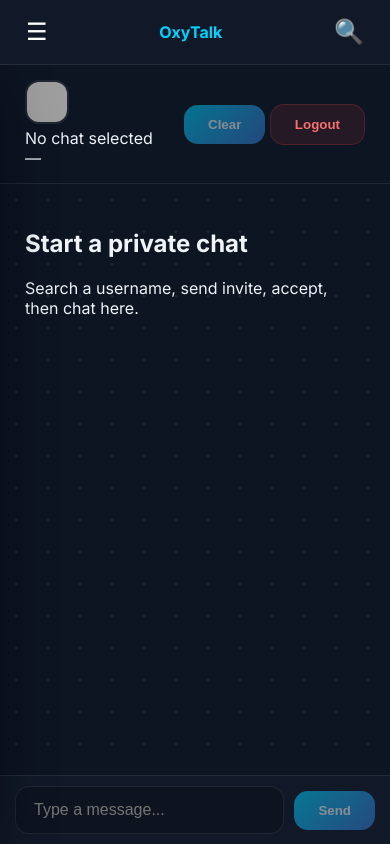
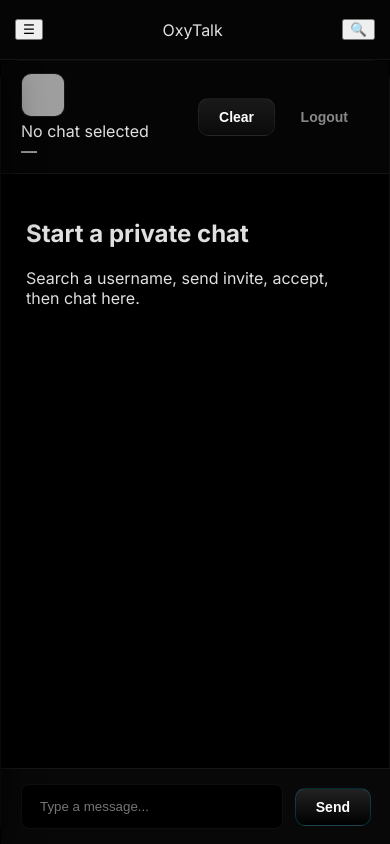
Before and after one commit to kuldeep24bca/oxytalk, a website: page public/chat.html in a window 390 px wide. Drawn offline with nearby package versions, Linux system fonts and the light colour scheme; no server answers; sample sign-in values are in the browser's storage; grey boxes are pictures that could not be loaded.

Commit message:
Revamp UI styles for OxyTalk application
Updated the UI styles for the OxyTalk application to reflect a new color scheme and layout adjustments, enhancing the overall aesthetic and usability.

```diff
--- a/public/style.css
+++ b/public/style.css
@@ -1,27 +1,33 @@
 /* ===============================
-   OxyTalk – Final Master UI
-   (Auth + Chat + Mobile Fix)
+   OxyTalk – Obsidian Stealth UI
+   (Deep Charcoal & Matte Black)
    ================================ */
 
 @import url('https://fonts.googleapis.com/css2?family=Inter:wght@300;400;500;600;700&display=swap');
 
 :root {
-  --bg: #060912;
-  --panel: rgba(17, 25, 40, 0.75);
-  --panel-solid: #111928;
-  --accent: #00d2ff;
-  --brand: linear-gradient(135deg, #00d2ff 0%, #3a7bd5 100%);
-  --text: #f0f4f8;
-  --muted: #94a3b8;
-  --line: rgba(255, 255, 255, 0.08);
-  --glass: rgba(255, 255, 255, 0.03);
-  --radius-xl: 24px;
-  --radius-lg: 16px;
-  --font: 'Inter', system-ui, -apple-system, sans-serif;
-  --transition: all 0.3s cubic-bezier(0.4, 0, 0.2, 1);
+  /* Obsidian Color Palette */
+  --bg: #000000;                /* Pure Black Base */
+  --panel: #050505;             /* Elevated Black */
+  --panel-solid: #080808;       /* Deep Charcoal */
+  --accent: #00d2ff;            /* Keep only for tiny status indicators */
+
+  /* Buttons: Fade Dark Black */
+  --btn-bg: linear-gradient(180deg, #1a1a1a 0%, #0a0a0a 100%);
+  --btn-hover: linear-gradient(180deg, #252525 0%, #151515 100%);
+
+  --text: #e0e0e0;
+  --muted: #666666;
+  --line: rgba(255, 255, 255, 0.06); /* Ultra-thin outline */
+
+  --shadow-lg: 0 10px 40px rgba(0, 0, 0, 0.8);
+  --radius-xl: 20px;
+  --radius-lg: 12px;
+  --font: 'Inter', system-ui, sans-serif;
+  --transition: all 0.25s cubic-bezier(0.4, 0, 0.2, 1);
 }
 
-/* Base Reset - FIX: Use 100dvh for mobile address bar compatibility */
+/* Base Reset */
 * { box-sizing: border-box; -webkit-font-smoothing: antialiased; }
 html, body {
   height: 100%;
@@ -35,128 +41,135 @@ html, body {
 }
 
 .hidden { display: none !important; }
-.top-bar, .top-search { display: none; } /* Hidden on PC */
+.top-bar, .top-search { display: none; }
 
-/* Animated Background */
+/* Subdued grid background */
 body::before {
   content: ""; position: fixed; top: 0; left: 0; right: 0; bottom: 0;
-  background: radial-gradient(circle at 10% 20%, rgba(0, 210, 255, 0.06) 0%, transparent 40%),
-              radial-gradient(circle at 90% 80%, rgba(58, 123, 213, 0.06) 0%, transparent 40%);
+  background-image: radial-gradient(rgba(255,255,255,0.02) 1px, transparent 1px);
+  background-size: 30px 30px;
   z-index: -1;
 }
 
 /* ===============================
-   AUTH LAYOUT (Login/Register)
+   AUTH & SHARED COMPONENTS
    ================================ */
-.auth-wrap {
-  height: 100dvh;
-  display: flex;
-  align-items: center;
-  justify-content: center;
-  padding: 20px;
-  overflow-y: auto;
+.auth-card, .panel {
+  background: var(--panel);
+  border: 1px solid var(--line);
+  border-radius: var(--radius-xl);
+  box-shadow: var(--shadow-lg);
 }
-.auth-card {
-  background: var(--panel);
-  backdrop-filter: blur(20px);
-  border: 1px solid var(--line);
-  padding: 40px;
-  border-radius: var(--radius-xl);
-  width: 100%;
-  max-width: 420px;
-  box-shadow: var(--shadow-lg);
-  animation: fadeIn 0.6s ease-out;
+
+.avatar {
+  width: 44px; height: 44px; border-radius: 10px;
+  object-fit: cover; border: 1px solid var(--line);
+  background: #0a0a0a;
 }
-.brand { display: flex; align-items: center; gap: 15px; margin-bottom: 30px; }
-.brand .logo {
-  width: 50px; height: 50px; background: var(--brand);
-  display: flex; align-items: center; justify-content: center;
-  border-radius: 15px; font-size: 24px; font-weight: 800; color: white;
+
+.input {
+  width: 100%; background: #030303;
+  border: 1px solid var(--line); color: #fff;
+  padding: 14px 18px; border-radius: 12px;
+  outline: none; transition: var(--transition);
 }
-.brand h1 { font-size: 24px; margin: 0; letter-spacing: -0.5px; }
-.brand p { margin: 0; font-size: 13px; color: var(--muted); }
-.auth-title { font-size: 20px; font-weight: 700; margin-bottom: 25px; }
-.field { margin-bottom: 20px; }
-.field label { display: block; margin-bottom: 8px; font-size: 13px; color: var(--muted); font-weight: 500; }
-.auth-row { margin-top: 25px; display: flex; gap: 10px; justify-content: center; align-items: center; }
-.small { font-size: 14px; color: var(--muted); text-decoration: none; transition: 0.2s; }
-a.small:hover { color: var(--accent); }
+.input:focus { border-color: #333; background: #000; }
+
+/* FADE DARK BLACK BUTTONS */
+.btn {
+  display: inline-flex; align-items: center; justify-content: center;
+  gap: 8px; border: 1px solid var(--line);
+  background: var(--btn-bg); color: #fff;
+  padding: 10px 20px; border-radius: 10px;
+  cursor: pointer; font-weight: 600; font-size: 14px;
+  transition: var(--transition);
+}
+.btn:hover { background: var(--btn-hover); border-color: #444; }
+.btn:active { transform: scale(0.98); }
+
+/* Custom Send Button - Highlighted subtle shade */
+#sendBtn, .btn.primary {
+    background: linear-gradient(180deg, #222 0%, #000 100%);
+    border-color: rgba(0, 210, 255, 0.2); /* Very faint cyan hint */
+}
+
+.btn.logout { color: #888; border-color: transparent; background: transparent; }
+.btn.logout:hover { color: #ff4b5c; background: rgba(255, 75, 92, 0.05); }
 
 /* ===============================
-   CHAT APP LAYOUT
+   CHAT LAYOUT
    ================================ */
-.app { height: 100dvh; padding: 25px; display: flex; flex-direction: column; max-width: 1600px; margin: 0 auto; }
-.shell { flex: 1; display: grid; grid-template-columns: 360px 1fr; gap: 20px; height: 100%; overflow: hidden; }
-.panel { background: var(--panel); backdrop-filter: blur(15px); border: 1px solid var(--line); border-radius: var(--radius-xl); display: flex; flex-direction: column; box-shadow: 0 20px 50px rgba(0, 0, 0, 0.4); overflow: hidden; }
+.app { height: 100dvh; padding: 20px; display: flex; flex-direction: column; max-width: 1500px; margin: 0 auto; }
+.shell { flex: 1; display: grid; grid-template-columns: 300px 1fr; gap: 15px; height: 100%; overflow: hidden; }
 
-/* Components */
-.avatar { width: 44px; height: 44px; border-radius: 14px; object-fit: cover; border: 2px solid var(--line); }
-.input { width: 100%; background: rgba(0, 0, 0, 0.2); border: 1px solid var(--line); color: var(--text); padding: 14px 18px; border-radius: 14px; outline: none; font-size: 16px; transition: var(--transition); }
-.input:focus { border-color: var(--accent); background: rgba(0, 0, 0, 0.3); }
+/* Sidebar Shading */
+.sidebar-top { padding: 15px; border-bottom: 1px solid var(--line); display: flex; align-items: center; gap: 12px; }
+.section h3 { padding: 15px 15px 5px; font-size: 10px; font-weight: 800; text-transform: uppercase; color: var(--muted); letter-spacing: 1.5px; }
+.searchbar { padding: 5px 15px 15px; display: flex; gap: 6px; }
 
-.btn { display: inline-flex; align-items: center; justify-content: center; gap: 8px; border: 0; background: var(--brand); color: white; padding: 12px 24px; border-radius: 14px; cursor: pointer; font-weight: 600; transition: var(--transition); }
-.btn:hover { opacity: 0.9; transform: translateY(-1px); }
-.btn:disabled { opacity: 0.5; cursor: not-allowed; }
-.btn.logout { background: rgba(239, 68, 68, 0.1); color: #f87171; border: 1px solid rgba(239, 68, 68, 0.2); }
+.chat-item {
+  display: flex; align-items: center; gap: 12px; padding: 10px 15px; margin: 2px 10px;
+  border-radius: 10px; cursor: pointer; transition: 0.2s; border: 1px solid transparent;
+}
+.chat-item:hover { background: #0c0c0c; border-color: var(--line); }
 
-/* Sidebar List */
-.sidebar-top { padding: 20px; border-bottom: 1px solid var(--line); display: flex; align-items: center; gap: 14px; }
-.section h3 { padding: 20px 20px 10px; font-size: 11px; font-weight: 700; text-transform: uppercase; color: var(--muted); letter-spacing: 1.5px; margin: 0; }
-.searchbar { padding: 0 20px 15px; display: flex; gap: 8px; }
-.chat-item { display: flex; align-items: center; gap: 14px; padding: 12px 16px; margin: 4px 12px; border-radius: var(--radius-lg); cursor: pointer; transition: var(--transition); }
-.chat-item:hover { background: var(--glass); }
+/* Main Chat Area */
+.main { display: flex; flex-direction: column; height: 100%; background: #000; }
+.main-top { padding: 12px 20px; border-bottom: 1px solid var(--line); display: flex; align-items: center; justify-content: space-between; background: #050505; }
 
-/* Main Chat Panel - FIX: Use flex to keep composer at the absolute bottom */
-.main { display: flex; flex-direction: column; height: 100%; }
-.main-top { padding: 15px 25px; border-bottom: 1px solid var(--line); display: flex; align-items: center; justify-content: space-between; flex-shrink: 0; }
-.messages { flex: 1; overflow-y: auto; padding: 25px; display: flex; flex-direction: column; gap: 16px; background-image: radial-gradient(var(--line) 1px, transparent 1px); background-size: 32px 32px; }
-.composer { padding: 15px 25px; border-top: 1px solid var(--line); display: flex; gap: 15px; align-items: center; background: rgba(0, 0, 0, 0.1); flex-shrink: 0; }
-.composer .input { flex: 1; }
+.messages {
+  flex: 1; overflow-y: auto; padding: 25px;
+  display: flex; flex-direction: column; gap: 12px;
+  background: #000;
+}
 
-.bubble { max-width: 65%; padding: 14px 18px; font-size: 15px; line-height: 1.5; animation: slideUp 0.3s ease-out; }
-.bubble:not(.me) { align-self: flex-start; background: var(--panel-solid); color: var(--text); border-radius: 18px 18px 18px 4px; border: 1px solid var(--line); }
-.bubble.me { align-self: flex-end; background: var(--brand); color: white; border-radius: 18px 18px 4px 18px; }
+/* MESSAGES SHADING & OUTLINES */
+.bubble {
+  max-width: 60%; padding: 12px 16px; font-size: 14px;
+  line-height: 1.6; border: 1px solid var(--line);
+  animation: slideUp 0.2s ease-out;
+}
+
+/* Other person's message - Deep Charcoal */
+.bubble:not(.me) {
+  align-self: flex-start;
+  background: #0d0d0d;
+  color: #ccc;
+  border-radius: 14px 14px 14px 2px;
+}
+
+/* My message - Slightly Lighter Charcoal with subtle highlight */
+.bubble.me {
+  align-self: flex-end;
+  background: #161616;
+  color: #fff;
+  border-color: #2a2a2a;
+  border-radius: 14px 14px 2px 14px;
+}
+
+.composer {
+  padding: 15px 20px; border-top: 1px solid var(--line);
+  display: flex; gap: 12px; align-items: center;
+  background: #050505;
+}
+.composer .input { background: #000; border-radius: 8px; }
 
 /* ===============================
-   MOBILE RESPONSIVE (Strict Typing Fix)
+   MOBILE
    ================================ */
 @media (max-width: 900px) {
   .app { padding: 0; height: 100dvh; }
-  .shell { display: block; height: calc(100dvh - 65px); position: relative; }
-
-  .top-bar {
-    display: flex; height: 65px; background: var(--panel-solid);
-    border-bottom: 1px solid var(--line); align-items: center;
-    justify-content: space-between; padding: 0 20px;
-    position: sticky; top: 0; z-index: 2000;
-  }
-  .app-title { font-weight: 800; color: var(--accent); }
-  .icon-btn { background: none; border: none; color: white; font-size: 24px; }
-
-  .sidebar {
-    position: fixed; top: 65px; left: 0; width: 280px;
-    height: calc(100dvh - 65px); transform: translateX(-100%);
-    transition: var(--transition); z-index: 1500; border-radius: 0;
-    background: var(--panel-solid);
-  }
+  .shell { display: block; height: calc(100dvh - 60px); position: relative; }
+  .top-bar { display: flex; height: 60px; background: #050505; border-bottom: 1px solid var(--line); align-items: center; justify-content: space-between; padding: 0 15px; position: sticky; top: 0; z-index: 2000; }
+  .sidebar { position: fixed; top: 60px; left: 0; width: 280px; height: calc(100dvh - 60px); background: #050505; z-index: 1500; transform: translateX(-100%); transition: var(--transition); border-right: 1px solid var(--line); }
   .sidebar.active { transform: translateX(0); }
-
-  .main { height: 100%; border-radius: 0; border: none; }
-
-  /* FIX: Mobile Typing Bar - stays fixed at bottom of visible screen */
-  .composer {
-    position: fixed; bottom: 0; left: 0; width: 100%;
-    padding: 10px 15px; background: var(--panel-solid);
-    z-index: 2001; border-top: 1px solid var(--line);
-    display: flex; gap: 10px;
-  }
-  .composer .input { flex: 1; min-width: 0; }
-  .messages { padding-bottom: 80px; height: calc(100dvh - 130px); }
-
-  .top-search { position: fixed; top: 65px; left: 0; right: 0; background: var(--panel-solid); padding: 15px; z-index: 1600; border-bottom: 1px solid var(--accent); }
-  .top-search.hidden { display: none !important; }
-  .actions .btn span { display: none; }
+  .composer { position: fixed; bottom: 0; width: 100%; background: #080808; z-index: 1000; }
+  .messages { padding-bottom: 80px; }
 }
 
-@keyframes fadeIn { from { opacity: 0; transform: translateY(10px); } to { opacity: 1; transform: translateY(0); } }
-@keyframes slideUp { from { opacity: 0; transform: translateY(10px); } to { opacity: 1; transform: translateY(0); } }
+@keyframes slideUp { from { opacity: 0; transform: translateY(8px); } to { opacity: 1; transform: translateY(0); } }
+
+/* Custom Stealth Scrollbar */
+::-webkit-scrollbar { width: 3px; }
+::-webkit-scrollbar-thumb { background: #1a1a1a; border-radius: 10px; }
+::-webkit-scrollbar-thumb:hover { background: #333; }
```
